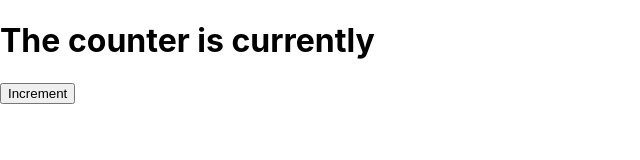
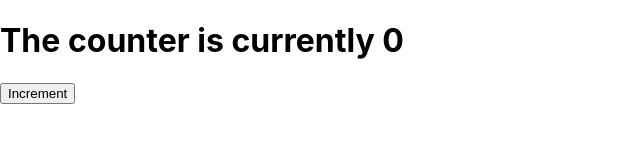
Before and after one commit to sidhlee/react-testing, a React (Create React App) app: page / in a window 1280 px wide. Shown: the top 160 px of the page, without its empty margins (0-640 px from the left). Built offline with nearby package versions, Linux system fonts and the light colour scheme.

Commit message:
Add test on increment logic

```diff
--- a/src/App.js
+++ b/src/App.js
@@ -5,11 +5,21 @@ class App extends Component {
   state = {
     counter: 0
   };
+  increment = () => {
+    this.setState(prevState => ({
+      counter: prevState.counter + 1
+    }));
+  };
+
   render() {
     return (
       <div data-test="component-app">
-        <h1 data-test="counter-display">The counter is currently</h1>
-        <button data-test="increment-button">Increment</button>
+        <h1 data-test="counter-display">
+          The counter is currently {this.state.counter}
+        </h1>
+        <button data-test="increment-button" onClick={this.increment}>
+          Increment
+        </button>
       </div>
     );
   }
```
Also changed, not shown: 1 other file (tests, documents, lock files or other folders).
